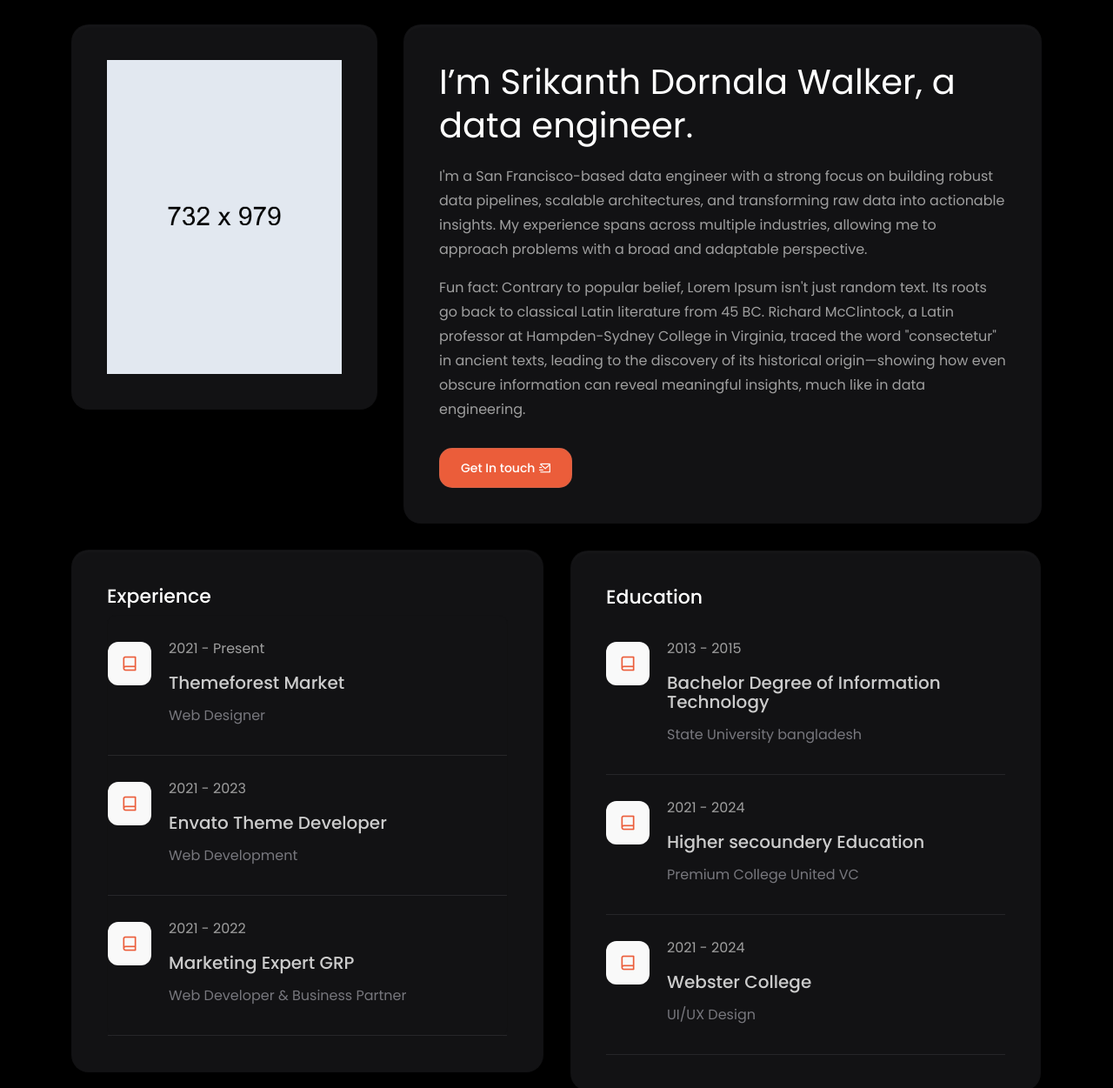
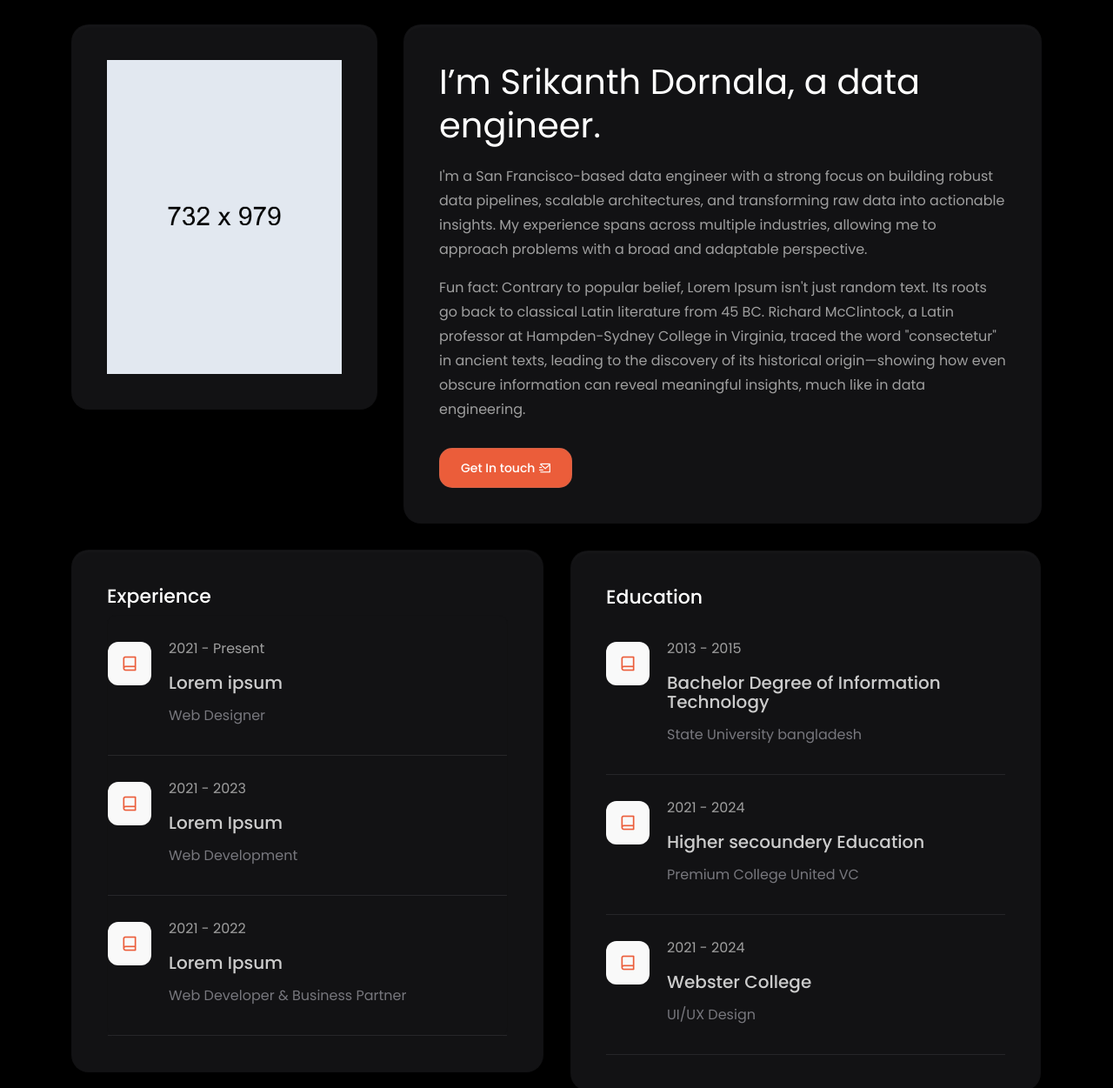
Before and after one commit to srikanthdornala/portfolio, a plain HTML site: page about.html in a window 1280 px wide. Shown: the part 87-1338 px from the top of the page at 87% size. Drawn offline with Linux system fonts and the light colour scheme.

Commit message:
Add files via upload

```diff
--- a/about.html
+++ b/about.html
@@ -45,12 +45,6 @@
     <link rel="stylesheet" href="assets/css/style.css" />
     <!-- RESPONSIVE CSS -->
     <link rel="stylesheet" href="assets/css/responsive.css" />
-    <!-- HTML5 shim and Respond.js IE8 support of HTML5 elements and media queries -->
-    <!-- WARNING: Respond.js doesn't work if you view the page via file:// -->
-    <!--[if lt IE 9]>
-      <script src="https://oss.maxcdn.com/html5shiv/3.7.2/html5shiv.min.js"></script>
-      <script src="https://oss.maxcdn.com/respond/1.4.2/respond.min.js"></script>
-    <![endif]-->
   </head>
 
   <body>
@@ -161,7 +155,7 @@
           <!-- START ABOUT TEXT DESIGN AREA -->
           <div class="col-lg-8">
             <div class="about-content-part wow fadeInUp delay-0-2s">
-              <h2>I’m Srikanth Dornala Walker, a data engineer.</h2>
+              <h2>I’m Srikanth Dornala, a data engineer.</h2>
               <p>
                 I'm a San Francisco-based data engineer with a strong focus on
                 building robust data pipelines, scalable architectures, and
@@ -207,7 +201,7 @@
                     </div>
                     <div class="content">
                       <span class="years">2021 - Present</span>
-                      <h4>Themeforest Market</h4>
+                      <h4>Lorem ipsum</h4>
                       <span class="company"> Web Designer </span>
                     </div>
                   </div>
@@ -219,7 +213,7 @@
                     </div>
                     <div class="content">
                       <span class="years">2021 - 2023</span>
-                      <h4>Envato Theme Developer</h4>
+                      <h4>Lorem Ipsum</h4>
                       <span class="company">Web Development</span>
                     </div>
                   </div>
@@ -231,7 +225,7 @@
                     </div>
                     <div class="content">
                       <span class="years">2021 - 2022</span>
-                      <h4>Marketing Expert GRP</h4>
+                      <h4>Lorem Ipsum</h4>
                       <span class="company"
                         >Web Developer & Business Partner</span
                       >
```
